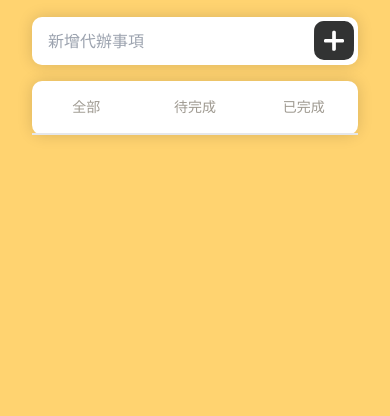
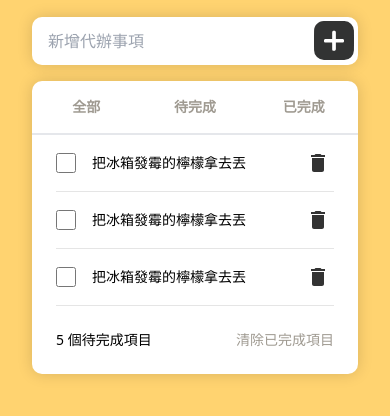
Before and after one commit to soplee2022/API_Demo_Todo-list, a website: page src/index.html in a window 390 px wide. Shown: the part 48-464 px from the top of the page. Drawn offline with Linux system fonts and the light colour scheme.

Commit message:
[feat] index(PC/Mobile) & all.js

```diff
--- /dev/null
+++ b/src/all.js
@@ -0,0 +1,5 @@
+let add_text = document.querySelector(".add_text");
+let add_event = document.querySelector(".add_event");
+let check = document.querySelector(".check");
+let delete_event = document.querySelector(".delete_event");
+let delete_all = document.querySelector(".delete_all");
--- a/src/index.html
+++ b/src/index.html
@@ -22,28 +22,43 @@
 
     <!-- add event -->
     <section class="max-w-[500px] mx-auto flex relative items-center mb-4 box_shadow">
-      <input type="text" class="text-4 text-third py-3 pl-4 rounded-[10px] w-full" placeholder="新增代辦事項">
+      <input type="text" class="add_text text-4 text-third py-3 pl-4 rounded-[10px] w-full" placeholder="新增代辦事項">
       <!-- <input type="button" class="js_add w-10 h-10 bg-secondary rounded-[10px] -ml-11" value=""> -->
-      <input type="button" class="w-10 h-10 bg-[url('../src/todoList_image/icon_add.svg')] bg-no-repeat -ml-11" value="">
+      <input type="button" class="add_event w-10 h-10 bg-[url('../src/todoList_image/icon_add.svg')] bg-no-repeat -ml-11" value="">
     </section>
 
     <section class="  max-w-[500px]  mx-auto flex flex-col items-center bg-white rounded-[10px] box_shadow">
       <ul class="flex justify-around w-full">
-        <li class="py-4 border-b-2 birder-b-third w-full text-center text-third text-sm">全部</li>
-        <li class="py-4 border-b-2 birder-b-third w-full text-center text-third text-sm">待完成</li>
-        <li class="py-4 border-b-2 birder-b-third w-full text-center text-third text-sm">已完成</li>
+        <li class="py-4 border-b-2 birder-b-third w-full text-center text-third text-sm font-bold">全部</li>
+        <li class="py-4 border-b-2 birder-b-third w-full text-center text-third text-sm font-bold">待完成</li>
+        <li class="py-4 border-b-2 birder-b-third w-full text-center text-third text-sm font-bold">已完成</li>
       </ul>
 
-      <ul class="flex w-full justify-around">
-        <li class="flex">
-
+      <ul class="flex w-full flex-col justify-around">
+        <li class="flex items-center space-x-4 py-4 mx-6 border-b border-b-light_gray">
+          <input type="checkbox" class="check w-5 h-5 rounded-md border border-secondary" name="check" id="">
+          <p class="text-sm grow">把冰箱發霉的檸檬拿去丟</p>
+          <input type="button" class="delete_event w-7 h-6 bg-[url('../src/todoList_image/icon_delete_black.svg')] bg-no-repeat " value="">
+        </li>
+        <li class="flex items-center space-x-4 py-4 mx-6 border-b border-b-light_gray">
+          <input type="checkbox" class="check w-5 h-5 rounded-md border border-secondary" name="check" id="">
+          <p class="text-sm grow">把冰箱發霉的檸檬拿去丟</p>
+          <input type="button" class="delete_event w-7 h-6 bg-[url('../src/todoList_image/icon_delete_black.svg')] bg-no-repeat " value="">
+        </li>
+        <li class="flex items-center space-x-4 py-4 mx-6 border-b border-b-light_gray">
+          <input type="checkbox" class="check w-5 h-5 rounded-md border border-secondary" name="check" id="">
+          <p class="text-sm grow">把冰箱發霉的檸檬拿去丟</p>
+          <input type="button" class="delete_event w-7 h-6 bg-[url('../src/todoList_image/icon_delete_black.svg')] bg-no-repeat " value="">
+        </li>
+        <li class="flex items-center justify-between py-6 mx-6 ">
+          <p class="text-sm ">5 個待完成項目</p>
+          <!-- <p class="text-sm text-third">清除已完成項目</p> -->
+          <input type="button" class="delete_all text-sm text-third" value="清除已完成項目">
         </li>
       </ul>
-
     </section>
-
   </div>
 
-
+  <script src="/src/all.js"></script>
 </body>
 </html>
--- a/tailwind.config.js
+++ b/tailwind.config.js
@@ -11,6 +11,7 @@ module.exports = {
         'primary': '#FFD370',
         'secondary': '#333333',
         'third':'#9F9A91',
+        'light_gray':'#E5E5E5',
       },
     },
     container: {
```
Also changed, not shown: dist/output.css.
